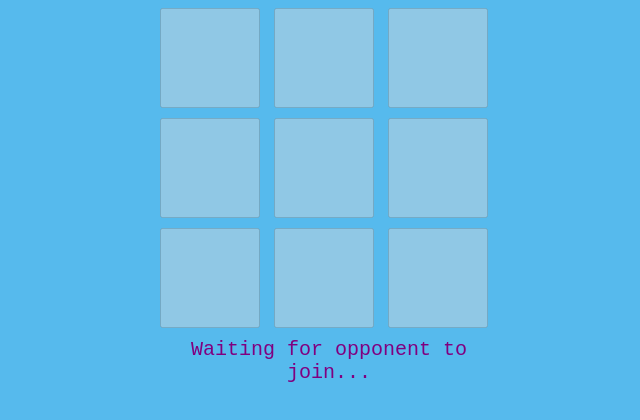
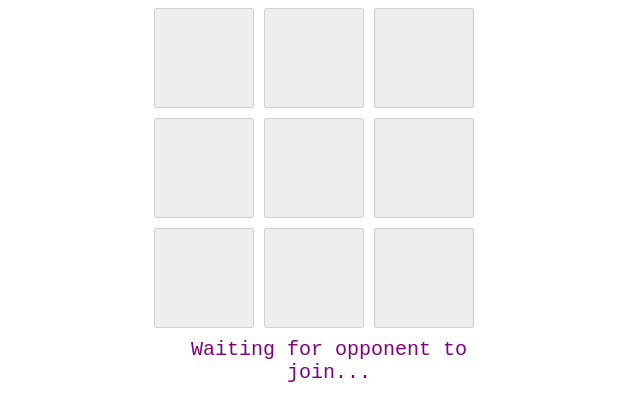
Before and after one commit to imoliviant/tictactoe-pvp, a website: page public/index.html in a window 1280 px wide. Shown: the whole page, without its empty margins (311-951 px from the left). Drawn offline with nearby package versions, Linux system fonts and the light colour scheme; no server answers.

Commit message:
Update style.css

```diff
--- a/public/css/style.css
+++ b/public/css/style.css
@@ -1,31 +1,23 @@
-html {
-    align: middle;
-    }
 body {
     text-align: center;
-    background: #56baed;
-
+    color: blue;
    }
    .board {
     margin: auto;
     width: 350px;
-
-    height: 350px;
-    align: center;
    }
    .board button {
     height: 100px;
     width: 100px;
     margin: 0px;
     padding: 0px;
-    float: center;
+    float: left;
     margin-right: 10px;
     margin-bottom: 10px;
-    font-size: 3em;
+    font-size: 3em
    }
-  #messages {
-   font-size: 20px;
-   font-family: monospace;
-   float: center;
-   color: purple;
+   #messages {
+    font-family: monospace;
+    color: purple;
+    font-size: 20px;
    }
```
